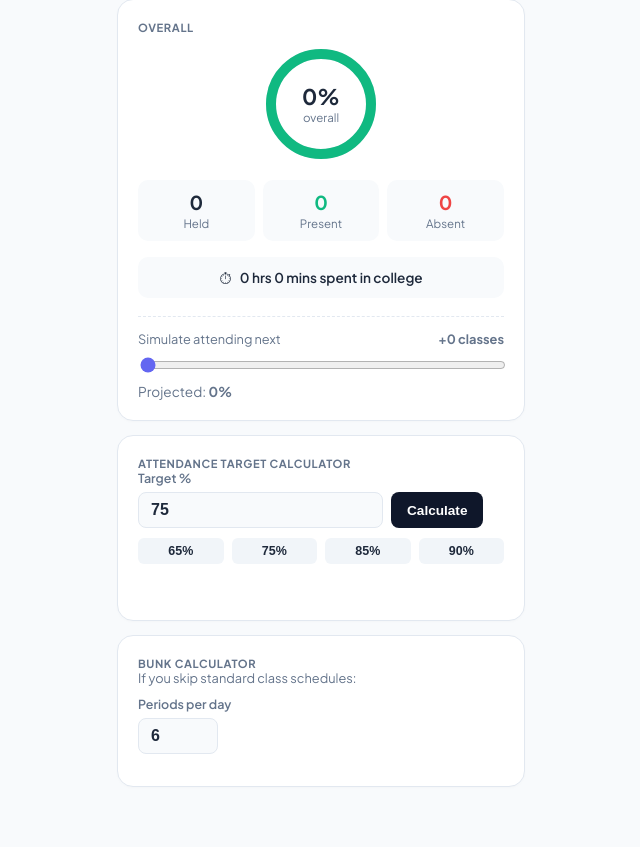
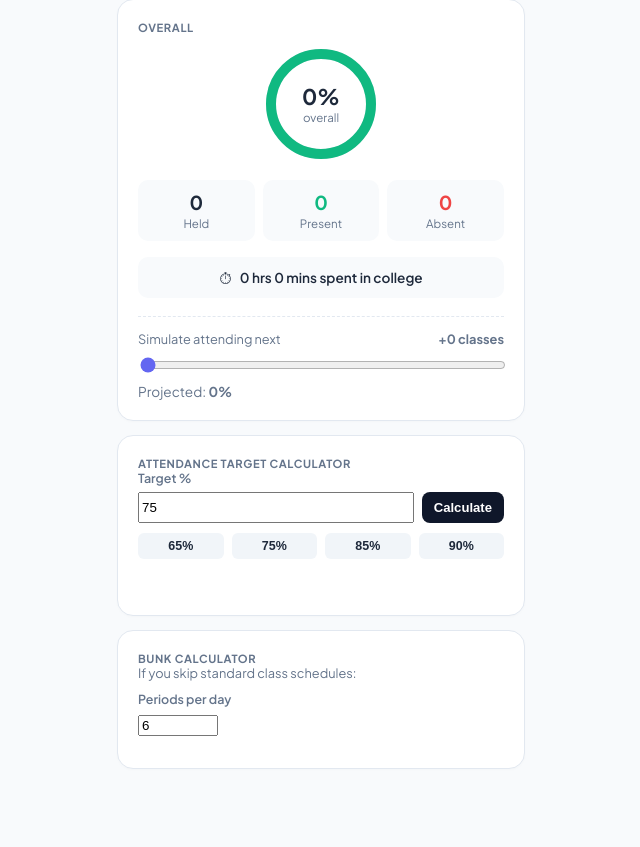
Before and after one commit to mattelavishnuvardhan2008-spec/Mytkem, a Flask app: template templates/dashboard.html in a window 1280 px wide. Shown: the part 160-1007 px from the top of the page, without its empty margins (319-959 px from the left). After the commit the page ends 929 px from the top, so only its background shows below. Run offline with Flask 3, Linux system fonts and the light colour scheme; the template is opened without the code that fills it, so the values that code supplies are empty.

Commit message:
Update style.css

```diff
--- a/static/style.css
+++ b/static/style.css
@@ -275,20 +275,17 @@ input[type="range"] {
   font-weight: 600;
 }
 
+/* FIX: Flexible container for target input and calculate button */
 .target-input-group {
   display: flex;
   gap: 8px;
+  width: 100%;
 }
 
-input[type="number"] {
-  background: #F8FAFC;
-  border: 1px solid var(--border);
-  border-radius: 8px;
-  padding: 8px 12px;
-  font-size: 1rem;
-  font-weight: 600;
-  color: var(--text-primary);
-  outline: none;
+.target-input-group input[type="number"] {
+  flex: 1;
+  min-width: 0;
+  width: 100%;
 }
 
 .btn-black {
@@ -296,10 +293,12 @@ input[type="number"] {
   color: #FFFFFF;
   border: none;
   border-radius: 8px;
-  padding: 8px 16px;
+  padding: 8px 12px;
   font-weight: 600;
-  font-size: 0.85rem;
+  font-size: 0.82rem;
   cursor: pointer;
+  white-space: nowrap;
+  flex-shrink: 0;
 }
 
 .chips-row {
```
